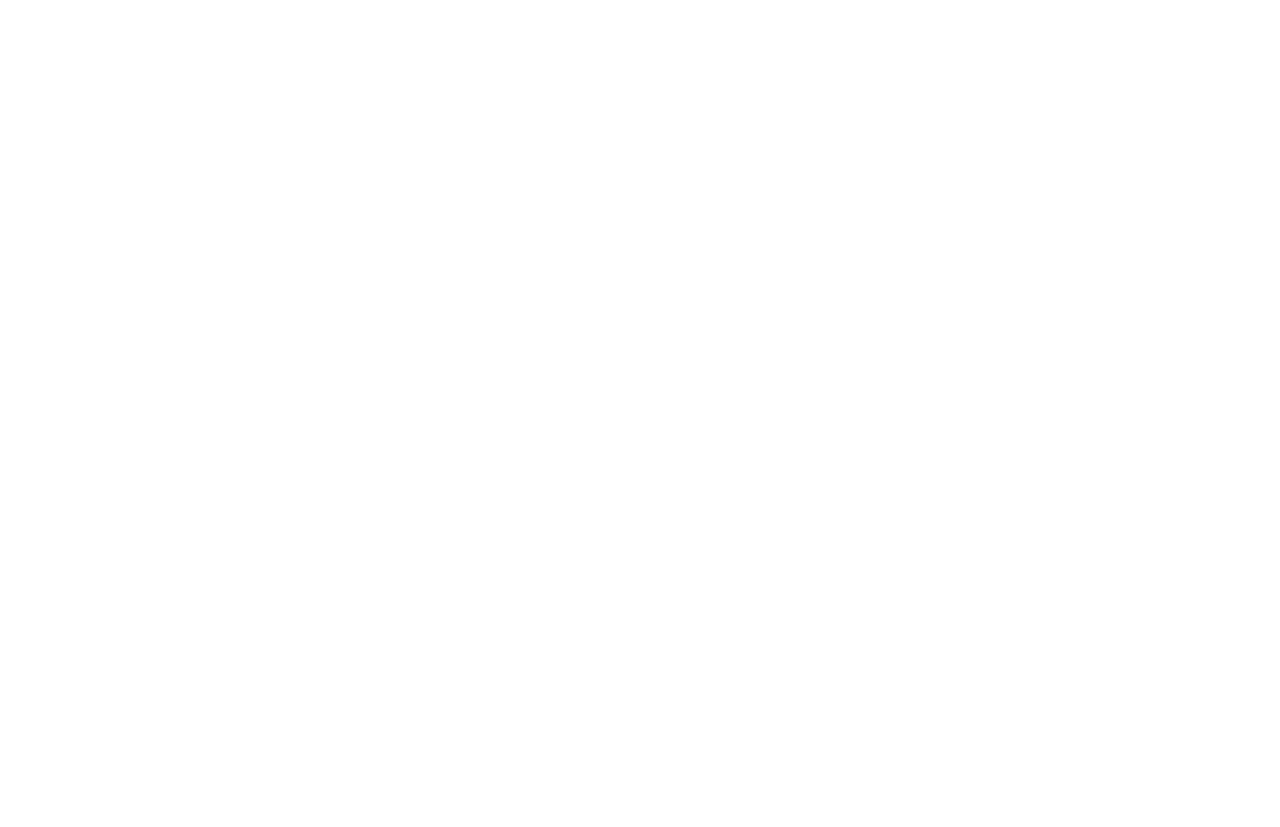
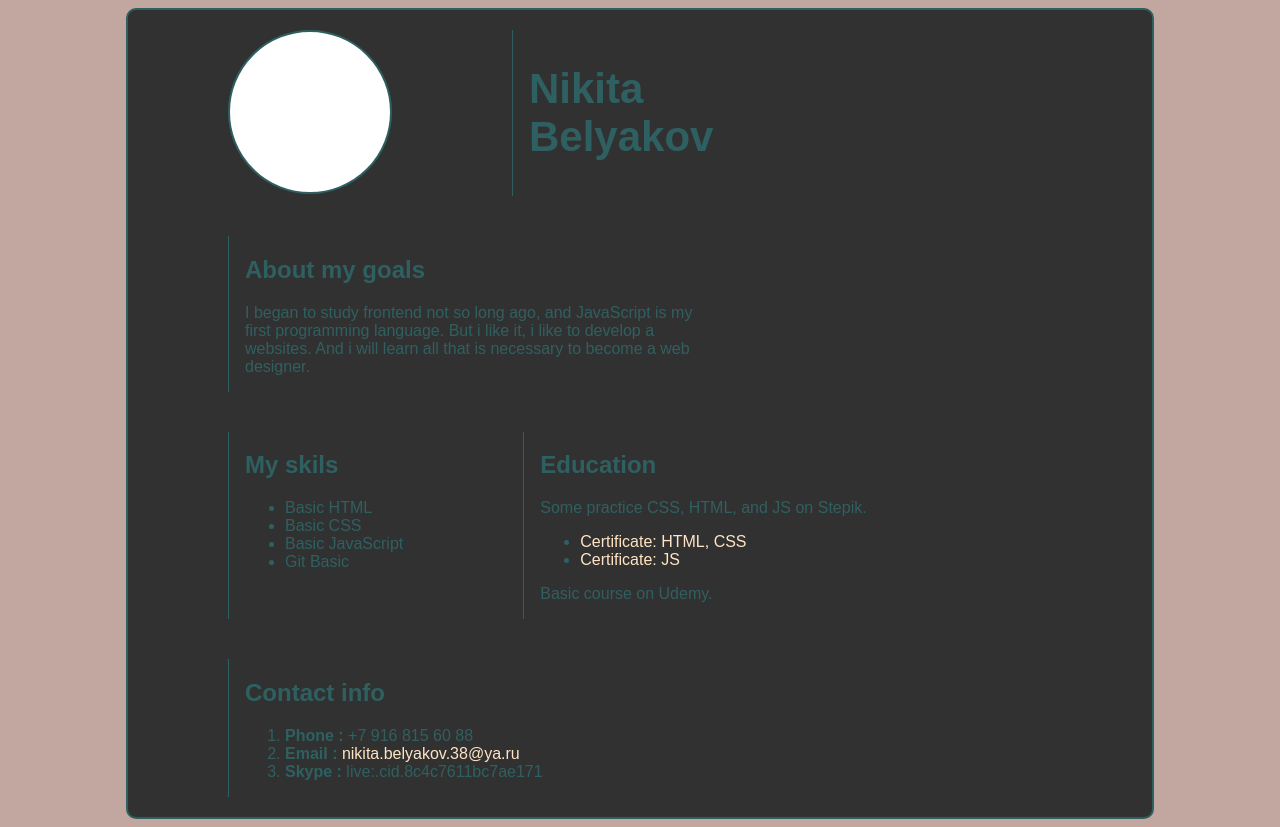
Before and after one commit to NikBel77/rsschool-cv, a plain HTML site: page index.html in a window 1280 px wide. Before the commit the page ends 800 px from the top, so only its background shows below. Drawn offline with Linux system fonts and the light colour scheme.

Commit message:
docs: update: index.html style.css

```diff
--- a/index.html
+++ b/index.html
@@ -6,7 +6,51 @@
         <link href="style.css" rel="stylesheet" type="text/css">
     </head>
     <body>
-
-
+        <main>
+            <section class="container">
+                <div class="foto"></div>
+                <div class="name box"><h1>Nikita<br>Belyakov</h1></div>
+            </section>
+            <section class="container">
+                <div class="aboutMe box">
+                    <h2>About my goals</h2>
+                    <p>I began to study frontend not so long ago,
+                        and JavaScript is my first programming language.
+                        But i like it, i like to develop a websites.
+                        And i will learn all that is necessary to become a web designer.
+                    </p>
+                </div>
+            </section>
+            <section class="container">
+                <div class="skils box">
+                    <h2>My skils</h2>
+                    <ul>
+                        <li>Basic HTML</li>
+                        <li>Basic CSS</li>
+                        <li>Basic JavaScript</li>
+                        <li>Git Basic</li>
+                    </ul>
+                </div>
+                <div class="education box">
+                    <h2>Education</h2>
+                    <p>Some practice CSS, HTML, and JS on Stepik.</p>
+                    <ul>
+                        <li><a href="https://stepik.org/cert/217399">Certificate: HTML, CSS</a></li>
+                        <li><a href="https://stepik.org/cert/214998">Certificate: JS</a></li>
+                    </ul>
+                    <p>Basic course on Udemy.</p>
+                </div>
+            </section>
+            <section class="container">
+                <div class="contact box">
+                    <h2>Contact info</h2>
+                    <ol>
+                        <li><b>Phone :</b> +7 916 815 60 88</li>
+                        <li><b>Email :</b><a href="mailto:nikita.belyakov.38@ya.ru"> nikita.belyakov.38@ya.ru</a></li>
+                        <li><b>Skype :</b> live:.cid.8c4c7611bc7ae171</li>
+                    </ol>
+                </div>
+            </section>
+        </main>
     </body>
 </html>
--- a/style.css
+++ b/style.css
@@ -0,0 +1,50 @@
+body {
+    background-color: #c2a7a1;
+}
+
+main {
+    max-width: 1024px;
+    border: #2f6061 solid 2px;
+    border-radius: 10px;
+    background-color: #323131;
+    margin: auto;
+    font-family: sans-serif;
+    color: #2f6061;
+}
+
+.foto {
+    height: 160px;
+    width: 160px;
+    border-radius: 50%;
+    border: 2px solid;
+    background-color: white;
+    margin: 20px 20px 20px 100px;
+}
+
+.name {
+    text-align: left;
+    font-size: 28px;
+}
+
+.container {
+    display: flex;
+    justify-content: left;
+}
+
+.aboutMe {
+    border-left: 1px solid;
+    margin: 20px;
+    padding-left: 16px;
+    max-width: 460px;
+}
+
+.box {
+    border-left: 1px solid;
+    margin: 20px 20px 20px 100px;
+    padding-left: 16px;
+}
+
+a {
+    text-decoration: none;
+    color: bisque;
+}
```
